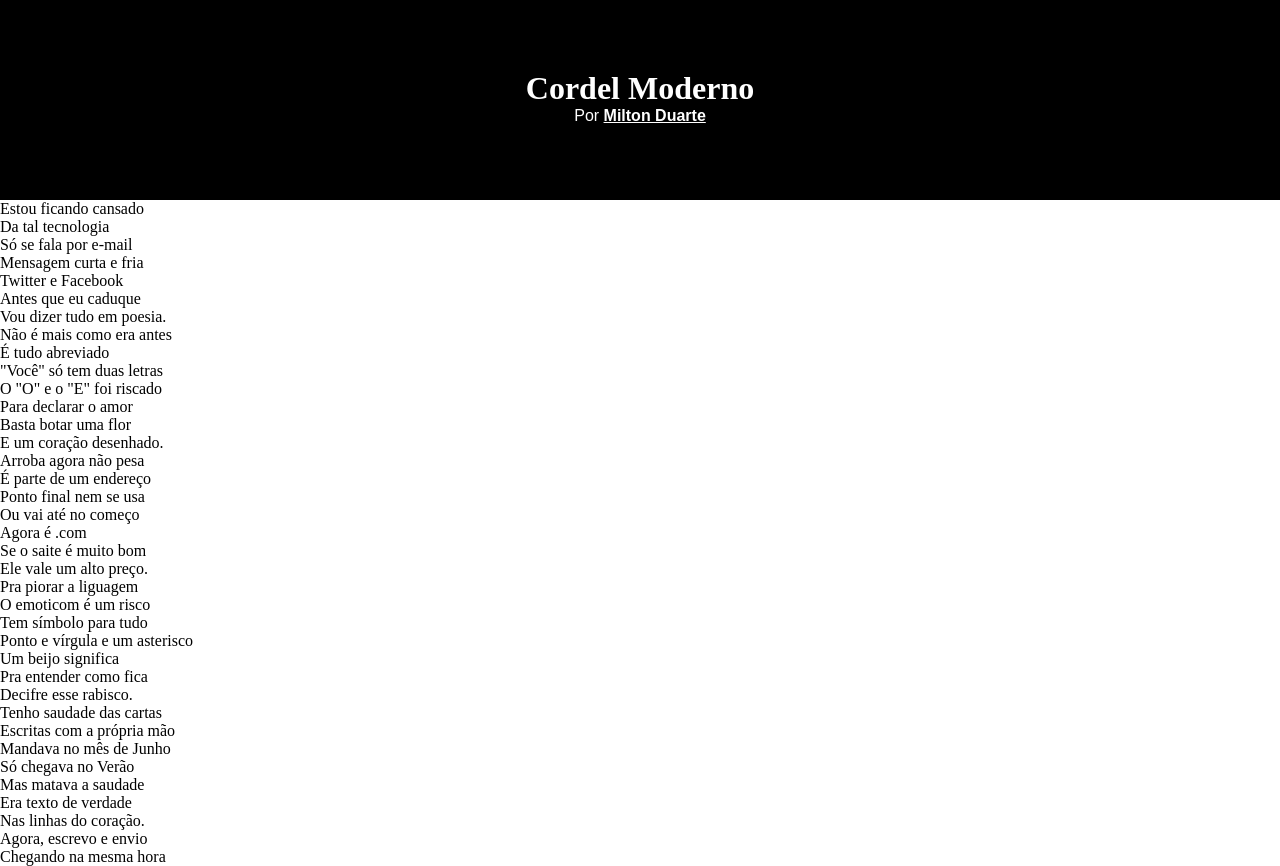
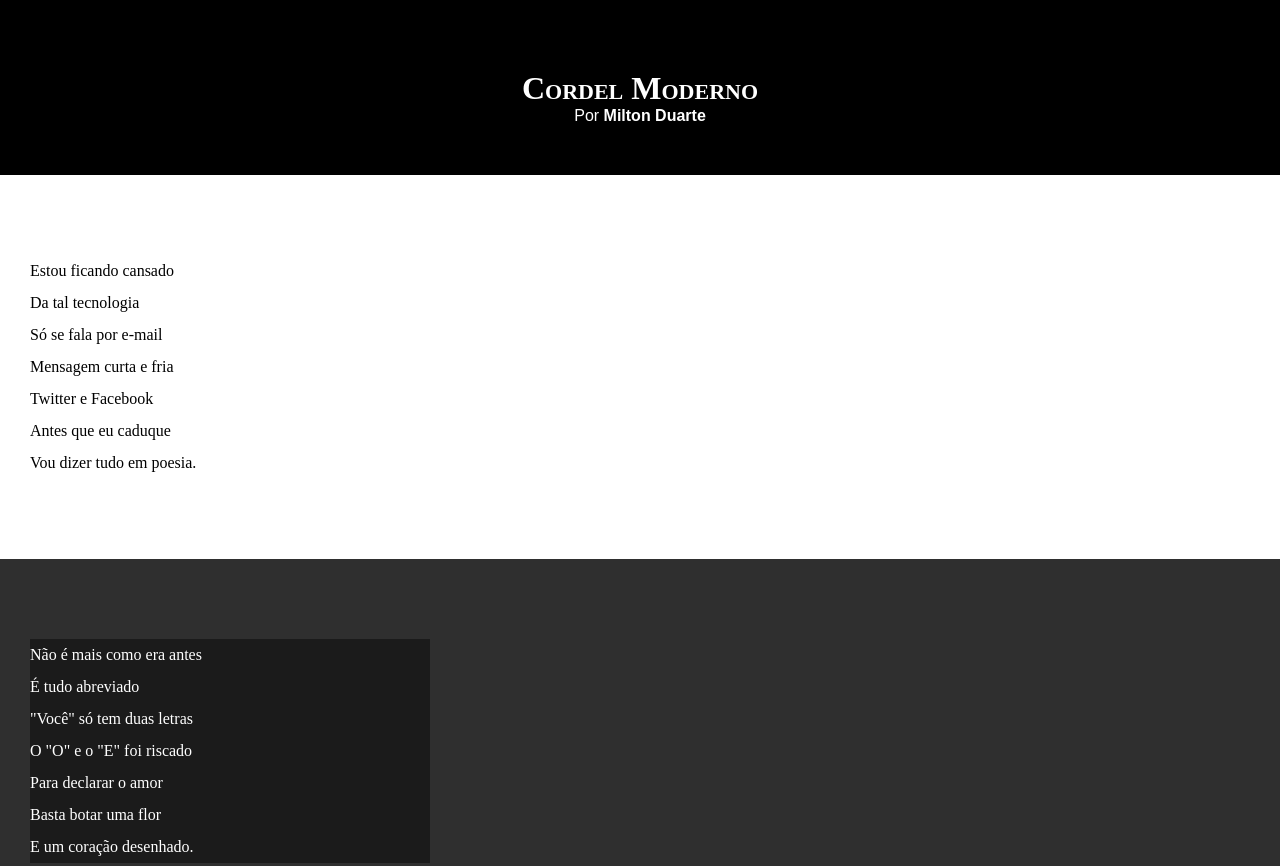
Before and after one commit to vinivasq/projeto-cordel, a plain HTML site: page index.html in a window 1280 px wide. Shown: the top 866 px of the page. Drawn offline with Linux system fonts and the light colour scheme.

Commit message:
algumas mudanças no css

```diff
--- a/estilo/style.css
+++ b/estilo/style.css
@@ -5,39 +5,61 @@
     padding: 0px;
 }
 
+html, body {
+    min-height: 100vh;
+    background-color: darkgray;
+}
+
 header {
     background-color: black;
-    height: 200px;
     text-align: center;
     color: white;
 }
 
 header h1 {
     padding-top: 70px;
+    font-variant: small-caps;
 }
 
 header > p {
     font-family: Arial, Helvetica, sans-serif;
+    padding-bottom: 50px;
 }
 
-header a {
+a {
+    text-decoration: none;
+    font-weight: bolder;
     color: white;
-    font-weight: bold;
+}
+
+a:hover {
+    text-decoration: underline;
+}
+
+section {
+    padding-top: 10vh;
+    padding-bottom: 10vh;
+    line-height: 2em;
+    padding-left: 30px;
+}
+
+section.normal {
+    background-color: white;
+}
+
+section.imagem {
+    background-color: rgb(47, 47, 47);
+    color: white;
+}
+
+section.imagem > p {
+    width: 400px;
+    background-color: rgba(0, 0, 0, 0.435);
 }
 
 footer {
     background-color: black;
     color: white;
     text-align: center;
-    padding: 8px;
+    padding: 10px;
 }
-
-footer a {
-    text-decoration: none;
-    font-weight: bold;
-    color: white;
-}
-
-footer a:hover {
-    text-decoration: underline;
-}
--- a/index.html
+++ b/index.html
@@ -15,7 +15,7 @@
         </p>
     </header>
 
-    <section>
+    <section class="normal">
         <p>
             Estou ficando cansado<br>
             Da tal tecnologia<br>
@@ -27,7 +27,7 @@
         </p>
     </section>
 
-    <section>
+    <section class="imagem">
         <p>
             Não é mais como era antes<br>
             É tudo abreviado<br>
@@ -39,7 +39,7 @@
         </p>
     </section>
 
-    <section>
+    <section class="normal">
         <p>
             Arroba agora não pesa <br>
             É parte de um endereço<br>
@@ -61,7 +61,7 @@
         </p>
     </section>
 
-    <section>
+    <section class="imagem">
         <p>
             Tenho saudade das cartas<br>
             Escritas com a própria mão<br>
@@ -73,7 +73,7 @@
         </p>
     </section>
 
-    <section>
+    <section class="normal">
         <p>
             Agora, escrevo e envio<br>
             Chegando na mesma hora<br>
```
Also changed, not shown: 1 other file.
